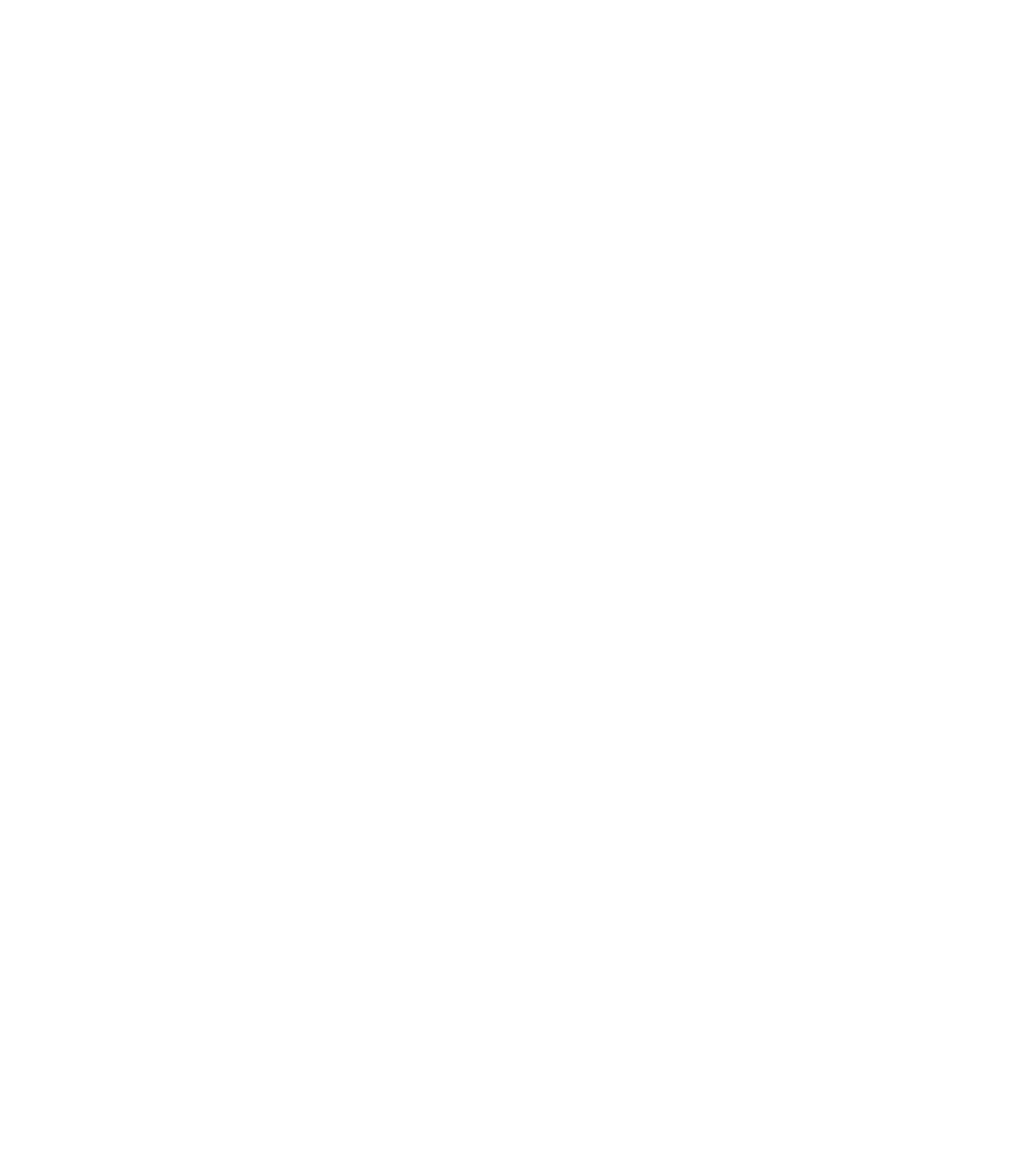
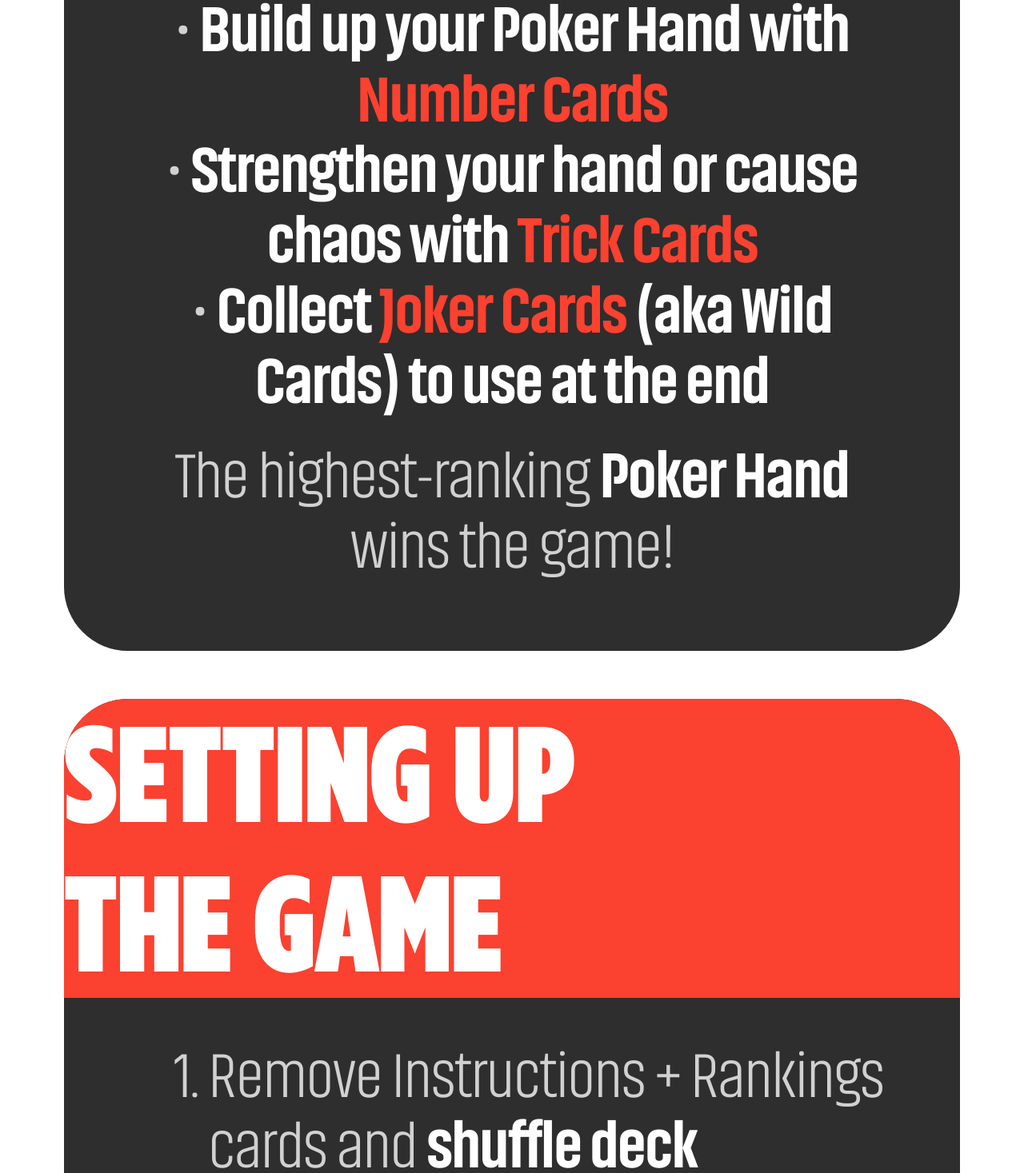
Before and after one commit to FuturaExtraBold/jokers, a React (Vite) app: page / in a window 1280 px wide. Shown: the part 1330-2797 px from the top of the page at 80% size. Before the commit the page ends 1230 px from the top, so only its background shows below. Built offline with nearby package versions, Linux system fonts and the light colour scheme.

Commit message:
Added setting up the game instructions panel

```diff
--- a/src/App.jsx
+++ b/src/App.jsx
@@ -10,6 +10,7 @@ function App() {
         <Header title="How to Play" />
         <div className="container container--padded">
           <Panel
+            textAlign="center"
             title="OBJECT OF THE GAME"
             body={
               <>
@@ -57,6 +58,30 @@ function App() {
               </>
             }
           />
+          <Panel
+            title="SETTING UP THE GAME"
+            textAlign="left"
+            body={
+              <ol className="body body--list body--list-numbered">
+                <li>
+                  Remove Instructions + Rankings cards and{" "}
+                  <span className="body body--large">shuffle deck</span>
+                </li>
+                <li>
+                  Each player{" "}
+                  <span className="body body--large">draws four (4) cards</span>
+                </li>
+                <li>
+                  Place remaining cards face down as the{" "}
+                  <span className="body body--large">Draw Pile</span>
+                </li>
+                <li>
+                  Flip top card over to create a{" "}
+                  <span className="body body--large">Discard Pile</span>
+                </li>
+              </ol>
+            }
+          />
         </div>
       </div>
     </div>
--- a/src/components/Panel/Panel.jsx
+++ b/src/components/Panel/Panel.jsx
@@ -2,9 +2,9 @@ import "./Panel.scss";
 
 import PropTypes from "prop-types";
 
-function Panel({ title, body }) {
+function Panel({ title, body, textAlign }) {
   return (
-    <div className="panel">
+    <div className={`panel ${textAlign ? `text-align--${textAlign}` : ""}`}>
       <div className="panel__header">
         <h2>{title}</h2>
       </div>
@@ -16,6 +16,7 @@ function Panel({ title, body }) {
 Panel.propTypes = {
   title: PropTypes.string.isRequired,
   body: PropTypes.node.isRequired,
+  textAlign: PropTypes.oneOf(["left", "center"]),
 };
 
 export default Panel;
--- a/src/components/Panel/Panel.scss
+++ b/src/components/Panel/Panel.scss
@@ -6,7 +6,7 @@
   flex-direction: column;
   justify-content: center;
   border-radius: 80px;
-  margin-bottom: 100px;
+  margin-bottom: 60px;
   background-color: var(--color-grey);
 }
 
@@ -25,10 +25,8 @@
   width: 100%;
   height: 100%;
   flex-direction: column;
-  align-items: center;
   justify-content: center;
   padding: 60px 80px 80px;
-  text-align: center;
 }
 
 .panel__body > *:not(:last-child) {
--- a/src/styles/_layout.scss
+++ b/src/styles/_layout.scss
@@ -2,7 +2,6 @@
   display: flex;
   width: 100%;
   max-width: 2020px;
-  height: 100vh;
   flex-direction: column;
   align-items: center;
   margin: 0 auto;
--- a/src/styles/_typography.scss
+++ b/src/styles/_typography.scss
@@ -32,10 +32,22 @@ h2 {
 .body--list {
   display: flex;
   flex-direction: column;
-  align-items: center;
   justify-content: center;
+}
+
+.body--list-numbered {
+  padding-left: 100px;
+  list-style-type: decimal;
 }
 
 .body--accent {
   color: var(--color-accent);
 }
+
+.text-align--left {
+  text-align: left;
+}
+
+.text-align--center {
+  text-align: center;
+}
```
